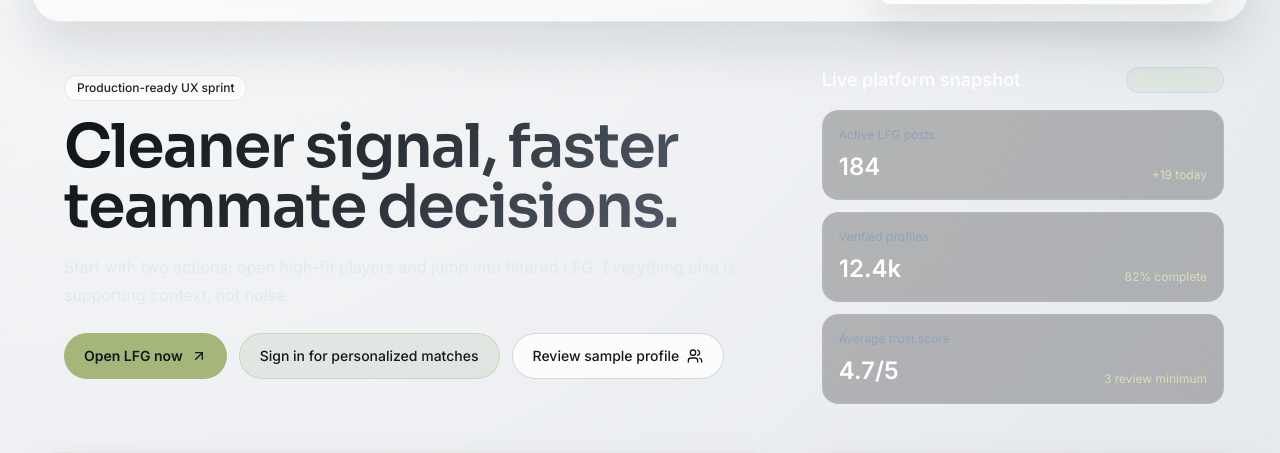
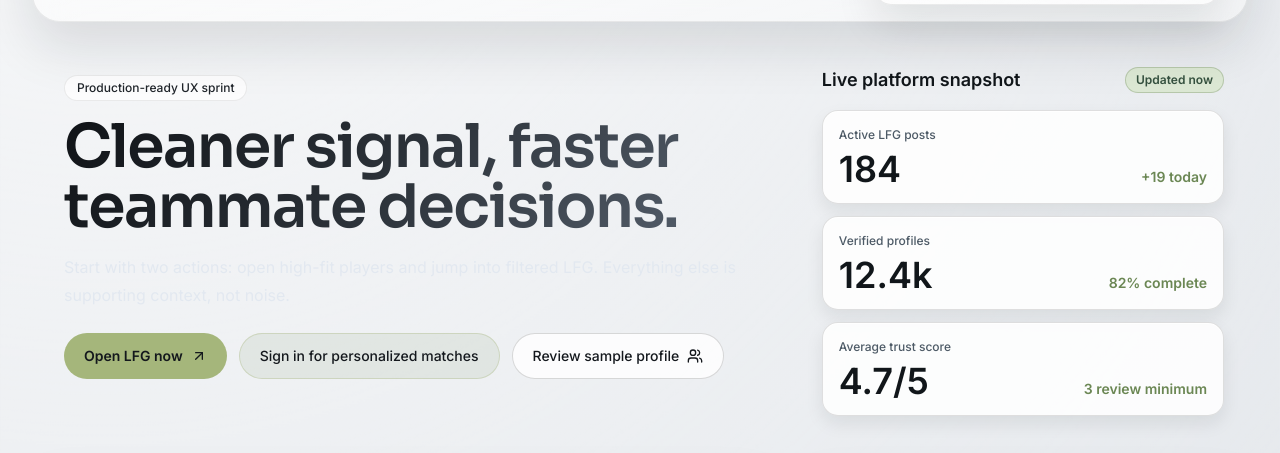
Before and after one commit to Michael-Blake-Donaldson/RaidBase, a Next.js app: page / in a window 1280 px wide. Shown: the part 341-794 px from the top of the page. Built offline with nearby package versions, Linux system fonts and the light colour scheme; no server answers; the database is empty.

Commit message:
fix: improve dashboard snapshot readability

```diff
--- a/src/app/page.tsx
+++ b/src/app/page.tsx
@@ -73,18 +73,18 @@ export default async function Home() {
 
           <article className="rb-surface rounded-[28px] p-6">
             <div className="mb-4 flex items-center justify-between">
-              <h3 className="text-lg font-semibold text-white">Live platform snapshot</h3>
-              <span className="rounded-full border border-[#a5d2a3]/30 bg-[#7ab896]/10 px-2.5 py-1 text-xs font-medium text-[#d7efcf]">
+              <h3 className="text-lg font-semibold text-[#11161a]">Live platform snapshot</h3>
+              <span className="rounded-full border border-[#6f8d5f]/35 bg-[#dce8d4] px-2.5 py-1 text-xs font-semibold text-[#35513f]">
                 Updated now
               </span>
             </div>
             <div className="grid gap-3 sm:grid-cols-2 xl:grid-cols-1">
               {platformStats.slice(0, 3).map((stat) => (
-                <article key={stat.label} className="rounded-2xl border border-white/10 bg-black/25 p-4">
-                  <p className="text-xs text-slate-400">{stat.label}</p>
+                <article key={stat.label} className="rounded-2xl border border-black/12 bg-white/86 p-4 shadow-[inset_0_1px_0_rgba(255,255,255,0.92),0_8px_18px_rgba(17,22,26,0.08)]">
+                  <p className="text-xs font-medium text-[#4d5a66]">{stat.label}</p>
                   <div className="mt-2 flex items-end justify-between gap-3">
-                    <p className="text-2xl font-semibold text-white">{stat.value}</p>
-                    <span className="text-xs text-[#d8debb]">{stat.delta}</span>
+                    <p className="text-4xl font-semibold leading-none text-[#11161a]">{stat.value}</p>
+                    <span className="text-sm font-semibold text-[#6b8754]">{stat.delta}</span>
                   </div>
                 </article>
               ))}
```
